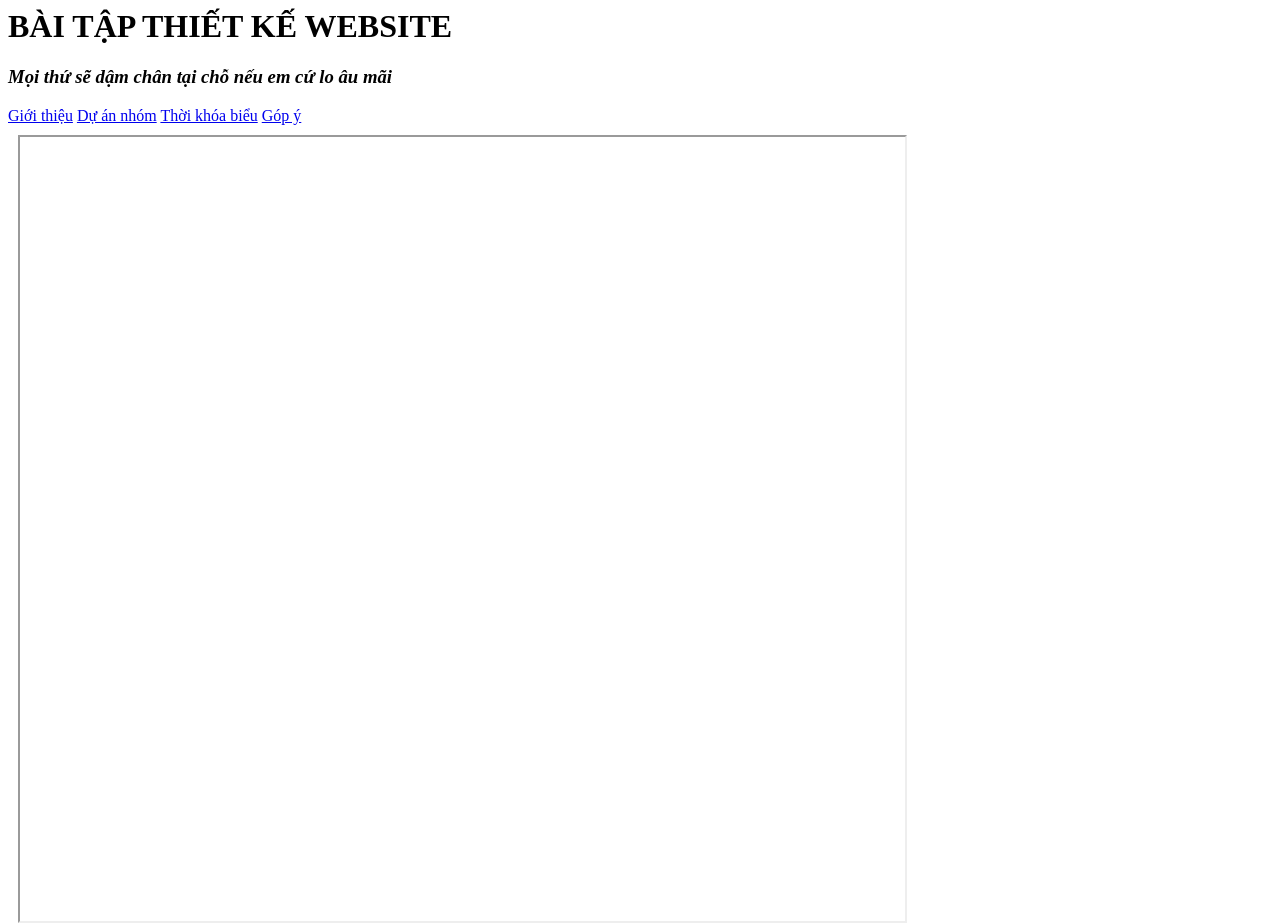
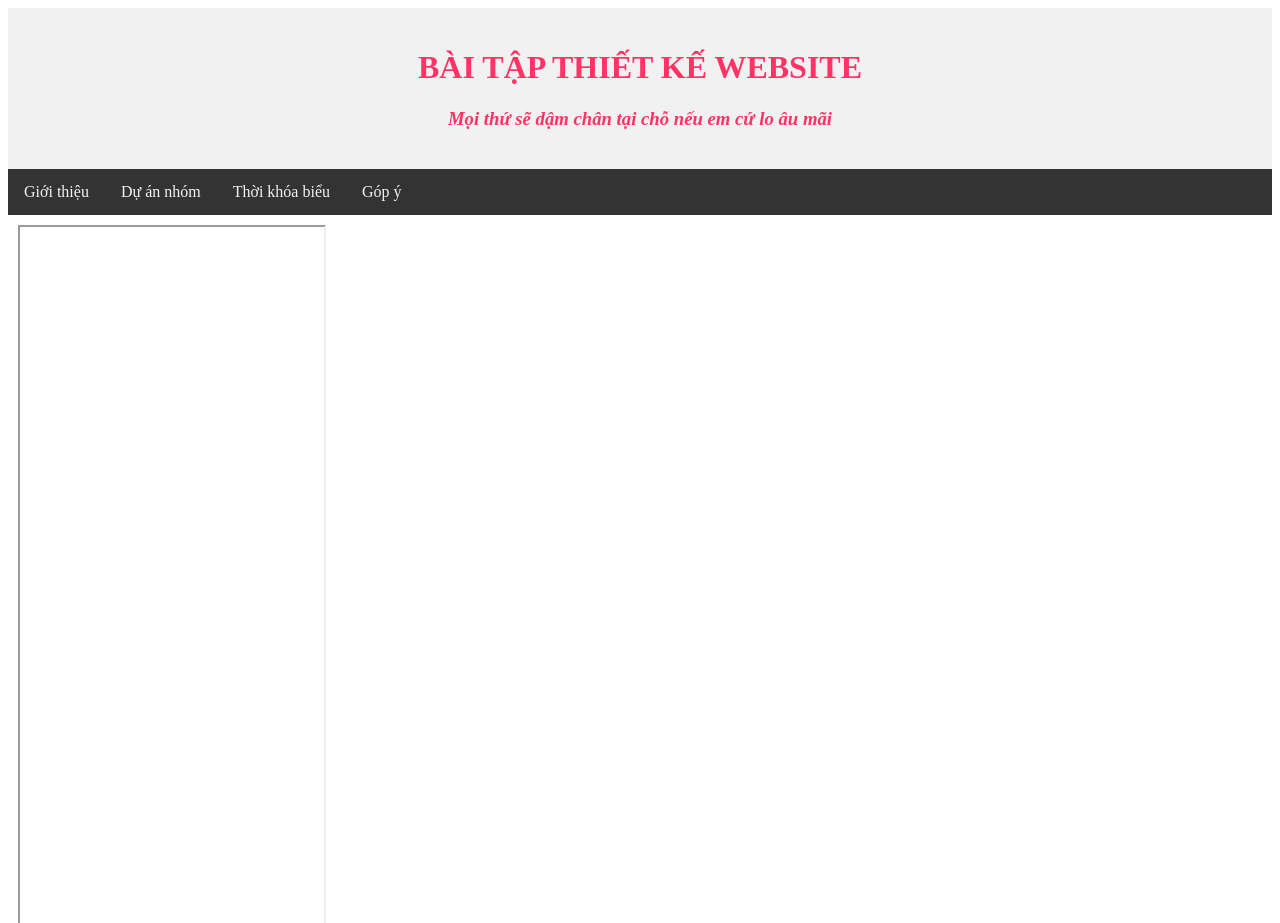
Before and after one commit to AnhThu1377/AnhThu12J, a plain HTML site: page index.html in a window 1280 px wide. Shown: the top 923 px of the page. Drawn offline with Linux system fonts and the light colour scheme.

Commit message:
Update style3.css

```diff
--- a/style3.css
+++ b/style3.css
@@ -2,20 +2,20 @@
   width: 100%;
   height: 100%;
 }
-.phandau {
+.header {
   background-color: #f1f1f1;
   color: #FF3366;
   text-align: center;
   padding: 20px;
 }
 /* The navbar container */
-.trinhdon {
+.topnav {
   overflow: hidden;
   background-color: #333;
 }
 
 /* Navbar links */
-.trinhdon a {
+.topnav a {
   float: left;
   display: block;
   color: #f2f2f2;
@@ -25,7 +25,7 @@
 }
 
 /* Links - change color on hover */
-.trinhdon a:hover {
+.topnav a:hover {
   background-color: #ddd;
   color: black;
 }
@@ -40,11 +40,11 @@
   padding: 10px;
 }
 .content.left {
-  width: 30%;
+  width: 20%;
 }
 
 .content.right {
-  width: 70%;
+  width: ́80%;
 }
 
 .row::after {
```
